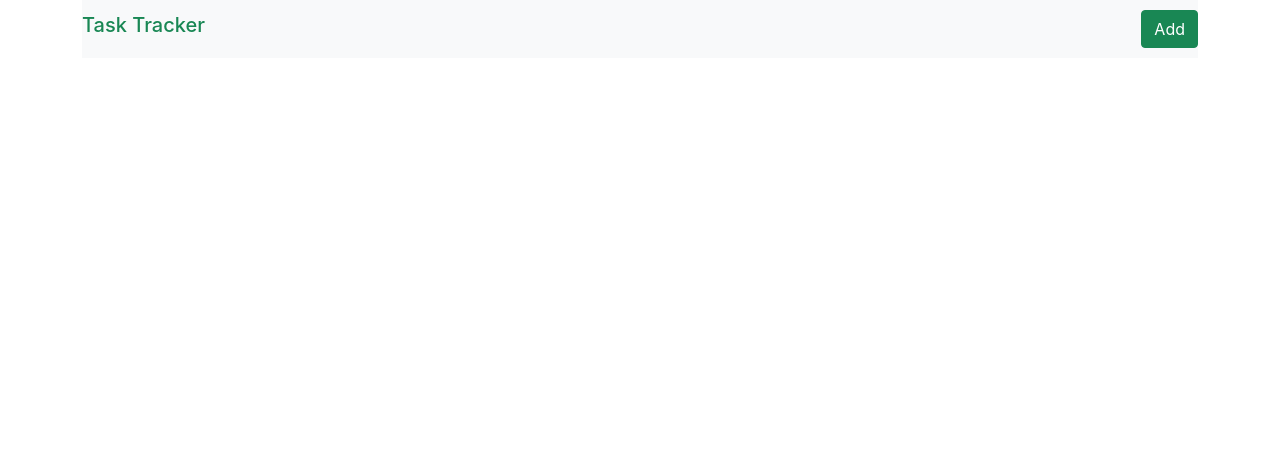
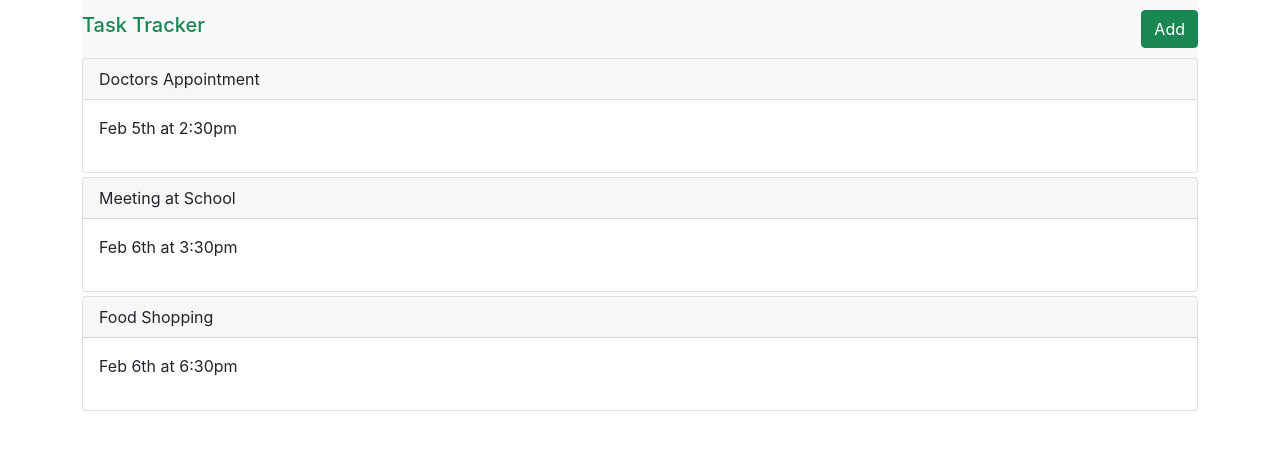
Before and after one commit to umargarga/reactjs, a React (Create React App) app: page / in a window 1280 px wide. Shown: the top 450 px of the page. Built offline with nearby package versions, Linux system fonts and the light colour scheme.

Commit message:
Added react-icons with yarn add react-icons

```diff
--- a/package.json
+++ b/package.json
@@ -8,6 +8,7 @@
     "@testing-library/user-event": "^12.1.10",
     "react": "^17.0.1",
     "react-dom": "^17.0.1",
+    "react-icons": "^4.2.0",
     "react-scripts": "4.0.3",
     "web-vitals": "^1.0.1"
   },
--- a/src/App.js
+++ b/src/App.js
@@ -1,8 +1,32 @@
+import { useState } from 'react'
 import Header from './components/Header'
-function App() {
+import Tasks from './components/Tasks'
+
+const App = () => {
+  const [tasks, setTasks] = useState([
+    {
+        id: 1,
+        text: 'Doctors Appointment',
+        day: 'Feb 5th at 2:30pm',
+        reminder: true,
+    },
+    {
+        id: 2,
+        text: 'Meeting at School',
+        day: 'Feb 6th at 3:30pm',
+        reminder: true,
+    },
+    {
+        id: 3,
+        text: 'Food Shopping',
+        day: 'Feb 6th at 6:30pm',
+        reminder: false,
+    }
+])
   return (
     <div className="container">
       <Header />
+      <Tasks tasks={tasks} />
     </div>
   );
 }
--- a/src/components/Header.js
+++ b/src/components/Header.js
@@ -2,7 +2,7 @@
 import Button from './Button'
 
 const Header = ({ title }) => {
-  const onClick = (e) => {
+  const onClick = () => {
       console.log('clicked')
   }
     return (
--- /dev/null
+++ b/src/components/Task.js
@@ -0,0 +1,15 @@
+const Task = ({ task }) => {
+    return (
+        <div className='card mb-1'>
+            <div className="card-header">
+                {task.text }
+            </div>
+            <div className='card-body'>
+                <p>{task.day}</p>
+            </div>
+
+        </div>
+    )
+}
+
+export default Task
--- /dev/null
+++ b/src/components/Tasks.js
@@ -0,0 +1,13 @@
+import Task from './Task'
+
+const Tasks = ({ tasks }) => {
+    return (
+        <>
+           {tasks.map((task) => (
+           <Task key={task.id} task={task} />
+           ))}
+        </>
+    )
+}
+
+export default Tasks
```
Also changed, not shown: 1 other file (tests, documents, lock files or other folders).
